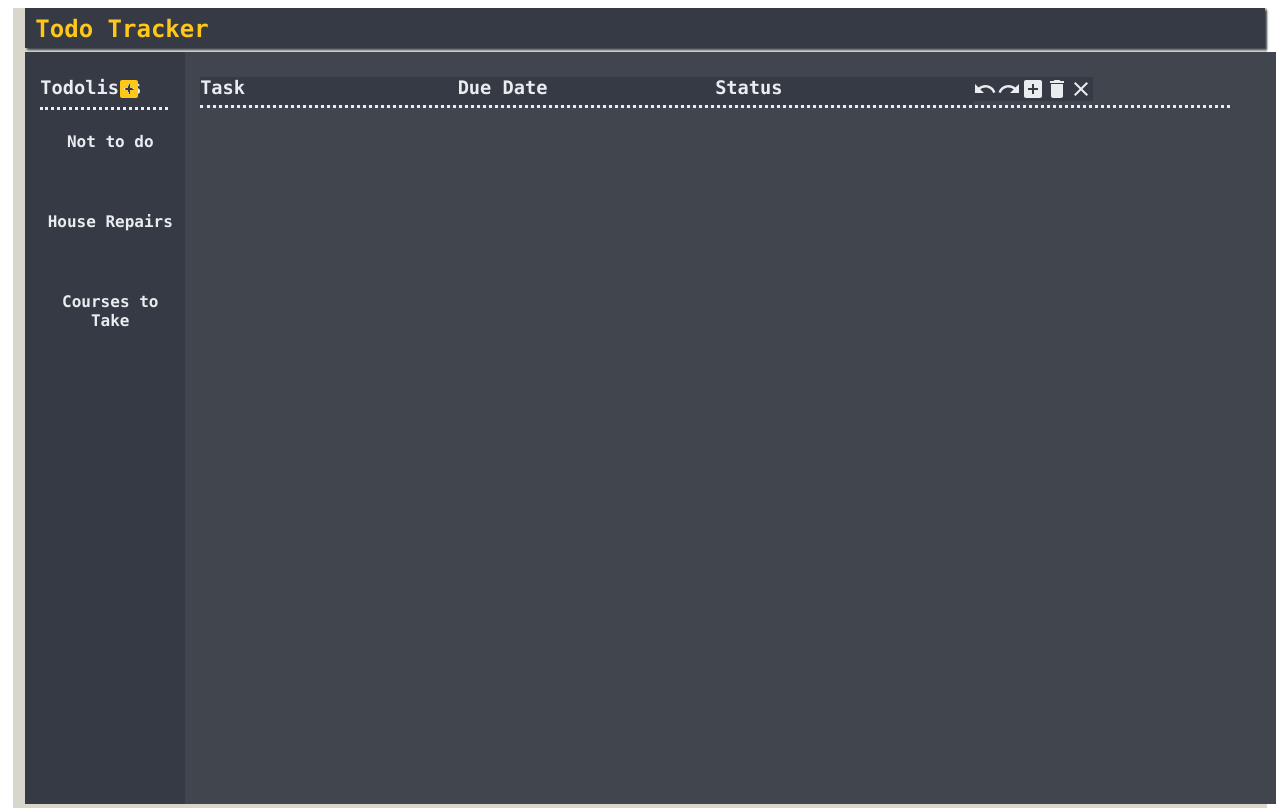
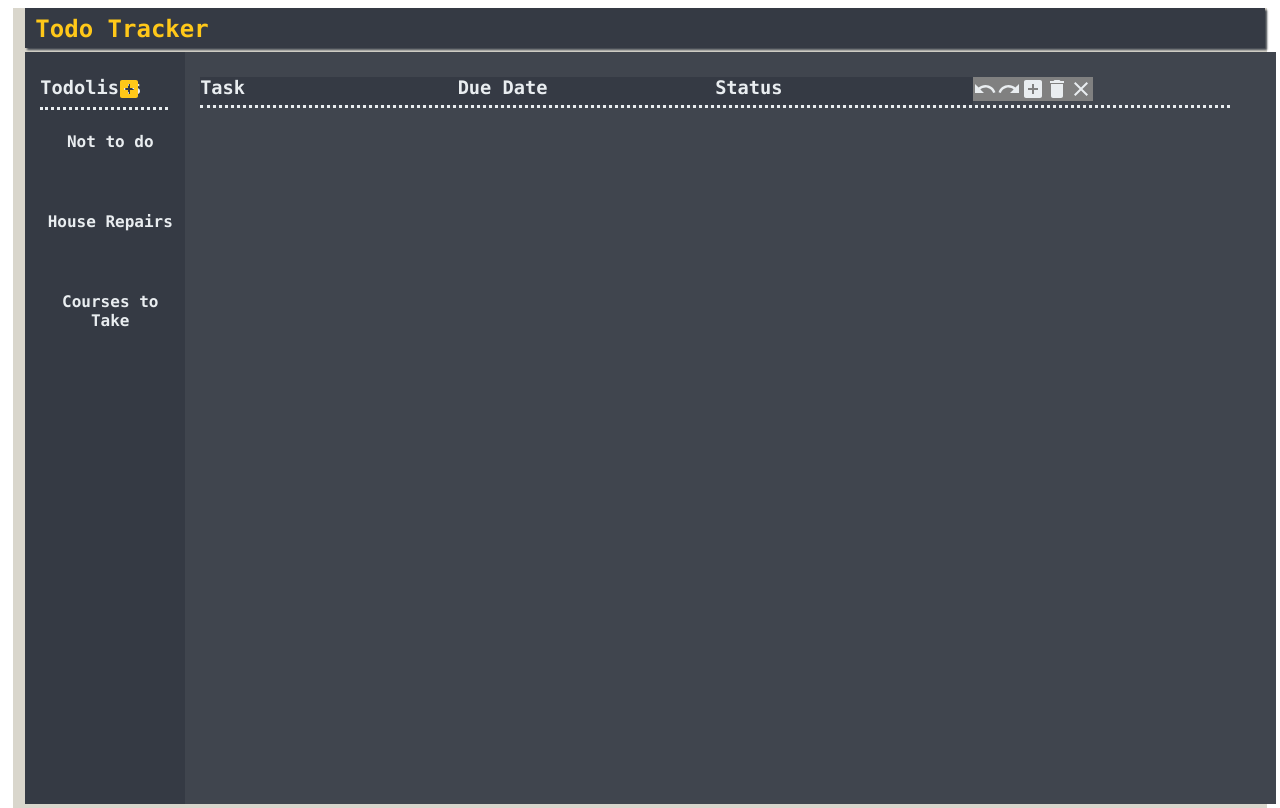
Before and after one commit to TheBoiHoi/cse-316-hw2, a React (Create React App) app: page / in a window 1280 px wide. Built offline with nearby package versions, Linux system fonts and the light colour scheme.

Commit message:
more style

```diff
--- a/src/App.js
+++ b/src/App.js
@@ -84,6 +84,12 @@ class App extends Component {
     let activeList = document.getElementById(toDoList.name);
     activeList.classList.add("todo_button-active");
 
+    document.getElementById("undo-button").classList.remove("button-close");
+    document.getElementById("redo-button").classList.remove("button-close");
+    document.getElementById("add-item-button").classList.remove("button-close");
+    document.getElementById("delete-list-button").classList.remove("button-close");
+    document.getElementById("close-list-button").classList.remove("button-close");
+
 
 
     this.setState({
@@ -94,7 +100,8 @@ class App extends Component {
   }
 
   addNewList = () => {
-    let newToDoListInList = [this.makeNewToDoList()];
+    if(this.state.isListOpen==false){
+      let newToDoListInList = [this.makeNewToDoList()];
     let newToDoListsList = [...newToDoListInList, ...this.state.toDoLists];
     let newToDoList = newToDoListInList[0];
 
@@ -104,6 +111,7 @@ class App extends Component {
       currentList: newToDoList,
       nextListId: this.state.nextListId+1
     }, this.afterToDoListsChangeComplete);
+    }
   }
 
   addItemToCurrentList = (item) => {
@@ -188,6 +196,18 @@ class App extends Component {
   };
 
   closeToDoList = () =>{
+
+    if(this.state.isListOpen){
+      let test = document.getElementsByClassName("todo_button-active");
+    test[0].classList.remove("todo_button-active");
+    }
+
+    document.getElementById("undo-button").classList.add("button-close");
+    document.getElementById("redo-button").classList.add("button-close");
+    document.getElementById("add-item-button").classList.add("button-close");
+    document.getElementById("delete-list-button").classList.add("button-close");
+    document.getElementById("close-list-button").classList.add("button-close");
+
     this.setState({
       isListOpen:false,
       currentList: {items: []}
@@ -228,6 +248,11 @@ class App extends Component {
             currentList: {items: []}
           },thisApp.afterToDoListsChangeComplete)
           modal.style.display="none";
+          document.getElementById("undo-button").classList.add("button-close");
+          document.getElementById("redo-button").classList.add("button-close");
+          document.getElementById("add-item-button").classList.add("button-close");
+          document.getElementById("delete-list-button").classList.add("button-close");
+          document.getElementById("close-list-button").classList.add("button-close");
         }
 
         cancel.onclick = function(){
--- a/src/components/Workspace.js
+++ b/src/components/Workspace.js
@@ -40,13 +40,13 @@ class Workspace extends Component {
                     <div id="date-col-header" className="item-col todo-button">Due Date</div>
                     <div id="status-col-header" className="item-col todo-button">Status</div>
                     <div className="item-col" display="flex" flexDirection="row" flexWrap="nowrap">
-                        <Undo id="undo-button" className="list-item-control material-icons todo-button"
+                        <Undo id="undo-button" className="list-item-control material-icons todo-button button-close"
                                 onClick = {this.handleUedo}/>
-                        <Redo id="redo-button" className="list-item-control material-icons todo-button"
+                        <Redo id="redo-button" className="list-item-control material-icons todo-button button-close"
                                 onClick = {this.handleRedo}/>
-                        <AddBox id="add-item-button" className="list-item-control material-icons todo-button"
+                        <AddBox id="add-item-button" className="list-item-control material-icons todo-button button-close"
                                 onClick = {this.handleAddNewItem}/>
-                        <Delete id="delete-list-button" className="list-item-control material-icons todo-button"
+                        <Delete id="delete-list-button" className="list-item-control material-icons todo-button button-close"
                                 onClick = {this.handleDeleteCurrentList}/>
                             <div id="delete-list-modal" class="modal">
                                 <div class="delete-list-modal-content">
@@ -56,7 +56,7 @@ class Workspace extends Component {
                                 <div class="delete-list-modal-button-no">Cancel</div>
                                 </div>
                             </div>
-                        <Close id="close-list-button" className="list-item-control material-icons todo-button"
+                        <Close id="close-list-button" className="list-item-control material-icons todo-button button-close"
                                 onClick = {this.handleCloseList}/>
                     </div>
                 </div>
--- a/src/css/todo_style.css
+++ b/src/css/todo_style.css
@@ -144,3 +144,9 @@
   .todo_button-active{
     background-color: var(--swatch-contrast);
 }
+
+.button-close:hover,
+.button-close{
+    background-color: grey;
+    cursor: default;
+}
```
